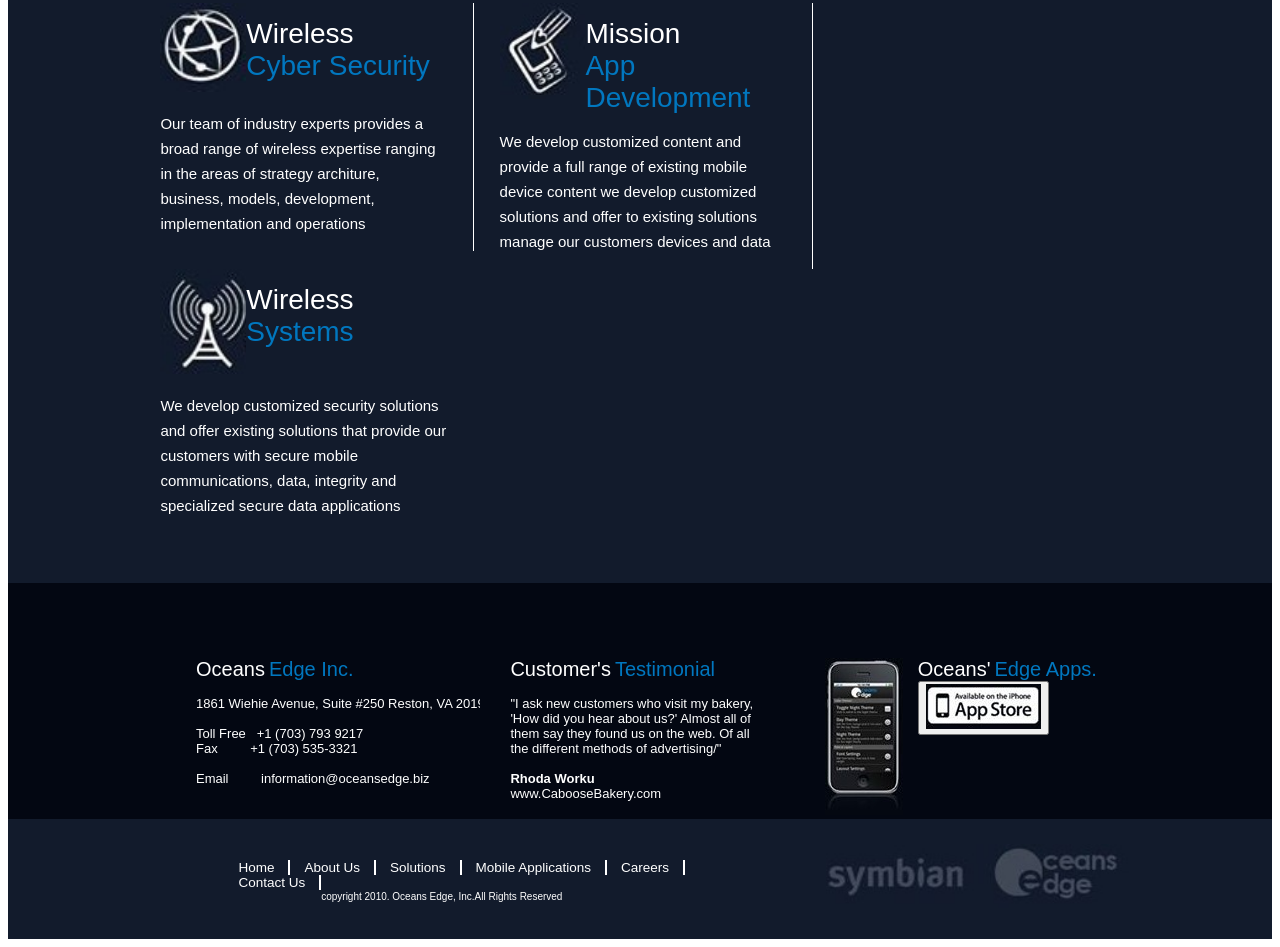
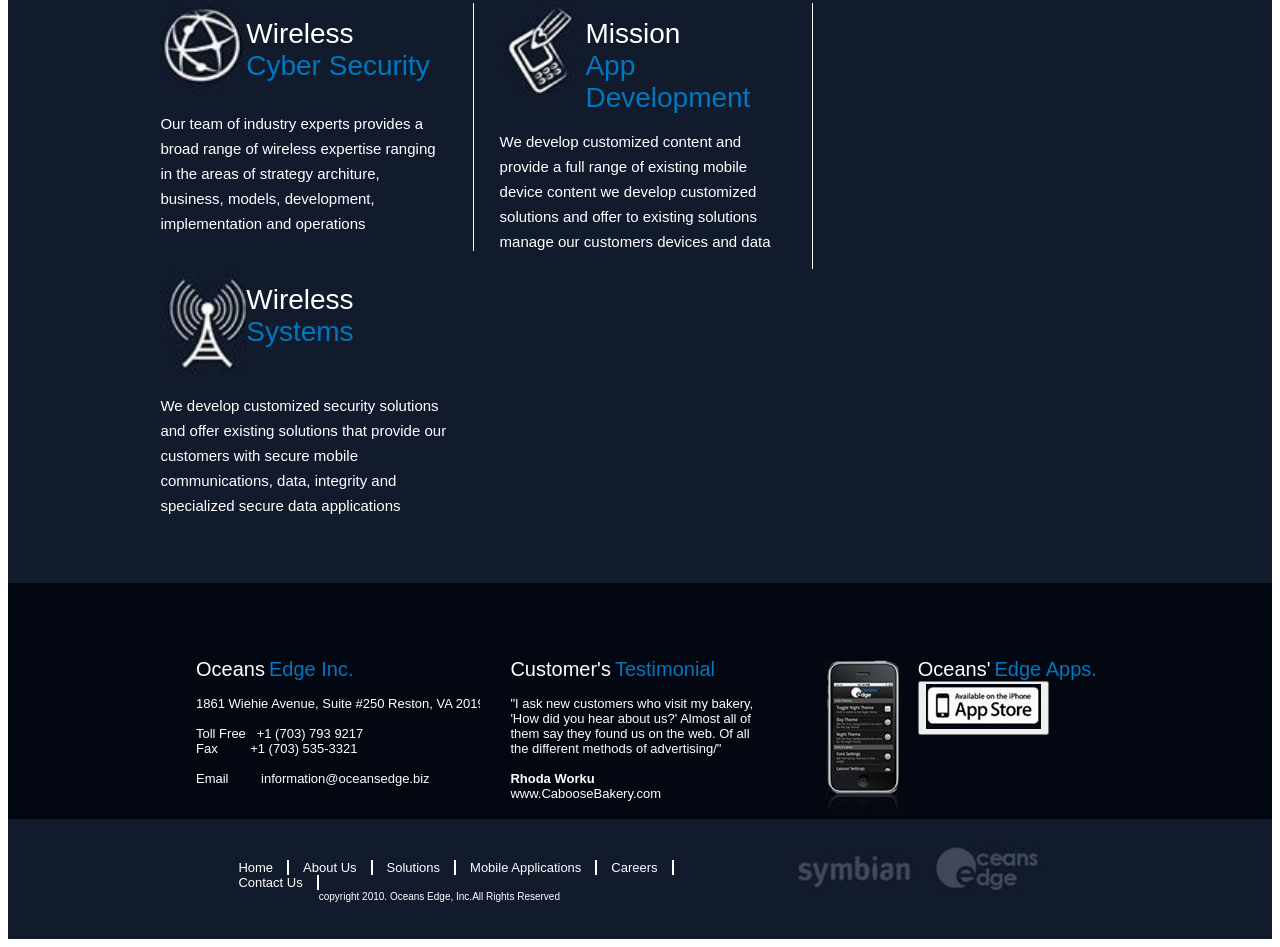
Before and after one commit to Shadman7ce/8mm, a plain HTML site: page index.html in a window 1280 px wide. Shown: the part 706-1653 px from the top of the page. Drawn offline with Linux system fonts and the light colour scheme.

Commit message:
Update style.css

```diff
--- a/style.css
+++ b/style.css
@@ -115,7 +115,7 @@ font-family:sans-serif;}
 }
 .footerLeft {
     margin: 25px 50px;
-    width: 58%;
+    width: 55%;
     float: left;
 }
 .footerLeft ul li {
@@ -123,7 +123,7 @@ font-family:sans-serif;}
     float: left;
     border-right: 2px solid white;
     font-family: sans-serif;
-    font-size: 13.5px;
+    font-size: 13px;
     font-weight: 100;
 }
 .footerLeft ul li a {
@@ -132,7 +132,7 @@ font-family:sans-serif;}
     margin: 0px 14px;
 }
 .footerRight {
-    width: 30%;
+    width: 25%;
     float: left;
 }
 .footerRight img {
```
